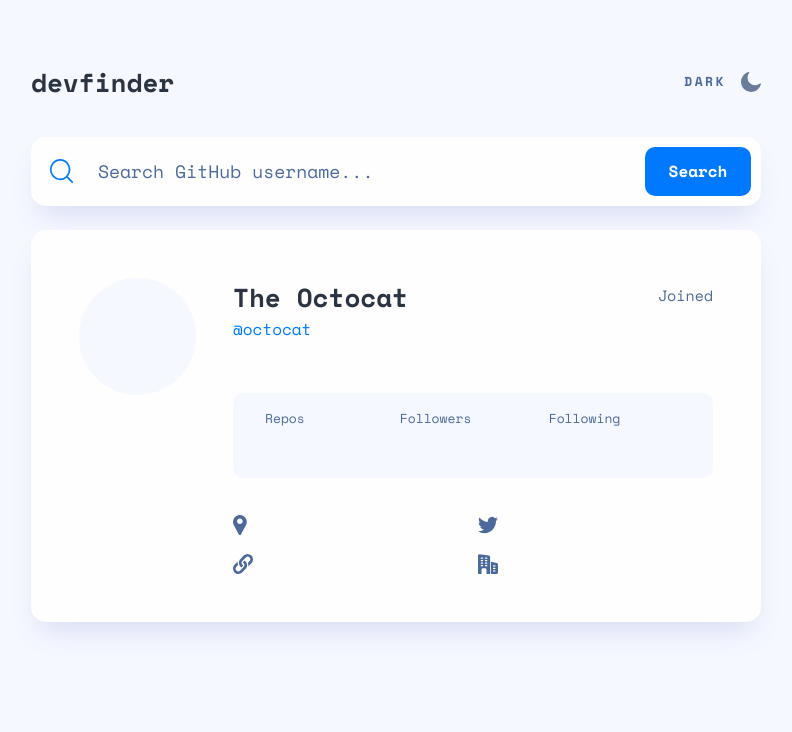
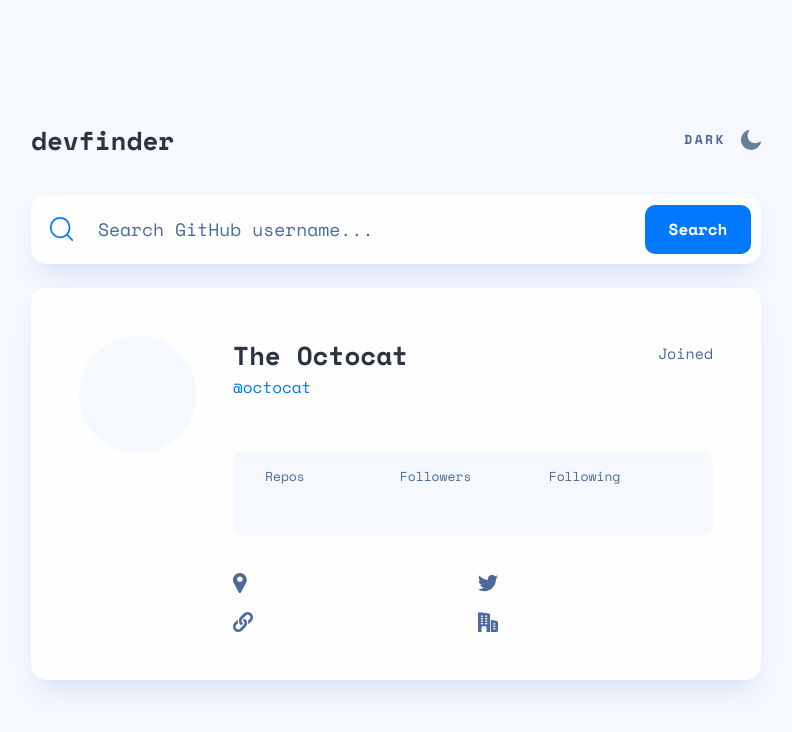
Before and after one commit to Yunie08/frontend-mentor-github-user-search-app, a plain HTML site: page index.html in a window 1280 px wide. Shown: the whole page, without its empty margins (244-1036 px from the left). Drawn offline with nearby package versions, Linux system fonts and the light colour scheme; no server answers; files whose address does not match are found by name.

Commit message:
modified html

```diff
--- a/css/style.css
+++ b/css/style.css
@@ -204,6 +204,12 @@
 
 /********** Search bar **********/
 
+.user-search-app {
+  display: flex;
+  flex-direction: column;
+  row-gap: 1.6rem;
+}
+
 .search-bar {
   display: flex;
   justify-content: space-between;
@@ -245,7 +251,8 @@
 
 .search-bar__button {
   border: none;
-  height: 100%;
+  /* min-height: 100%; */
+  align-self: stretch;
   min-width: 8.4rem;
   border-radius: var(--border-radius-s);
   background: var(--color-highlight-h2);
@@ -420,10 +427,13 @@
     align-items: center;
   }
   .container {
-    height: 64.9rem;
+    height: auto;
     max-width: 57.3rem;
-    margin-top: 0;
-    margin-bottom: 9.6rem;
+    margin-top: 3rem;
+    margin-bottom: 12.6rem;
+  }
+  .user-search-app {
+    row-gap: 2.4rem;
   }
 
   .search-bar {
@@ -491,8 +501,7 @@
 
   .container {
     max-width: 73rem;
-    margin-top: 3rem;
-    margin-bottom: 5.6rem;
+    margin: 3rem 0;
   }
   .user-info {
     column-gap: 3.7rem;
--- a/index.html
+++ b/index.html
@@ -18,6 +18,7 @@
   <div class="container">
     <!-- Header -->
     <header class="header">
+
         <p class="header__logo">devfinder</p>
 
         <!-- Light mode button -->
@@ -31,8 +32,9 @@
         </button>
     </header>
 
+    <main class="user-search-app">
+      <!-- Searchbar -->
 
-    <!-- Searchbar -->
       <form class="search-bar" id="form" autocomplete="off">
         <img class='search-bar__icon' src="./assets/icon-search.svg" alt="Search icon">
         <label class="sr-only" for="gitUsername">Search GitHub username</label>
@@ -42,9 +44,10 @@
       </form>
 
 
+
       <!-- User infos -->
-    <main class="user-info">
 
+      <section class="user-info">
         <img id="userPic" class="user-info__img" src="./assets/emptypic.png" alt="Profile picture">
 
         <!-- User infos - header -->
@@ -105,7 +108,7 @@
           </div>
 
         </div>
-
+      </section>
     </main>
   </div>
 
```
Lines whose indentation alone changed are shown as unchanged.
